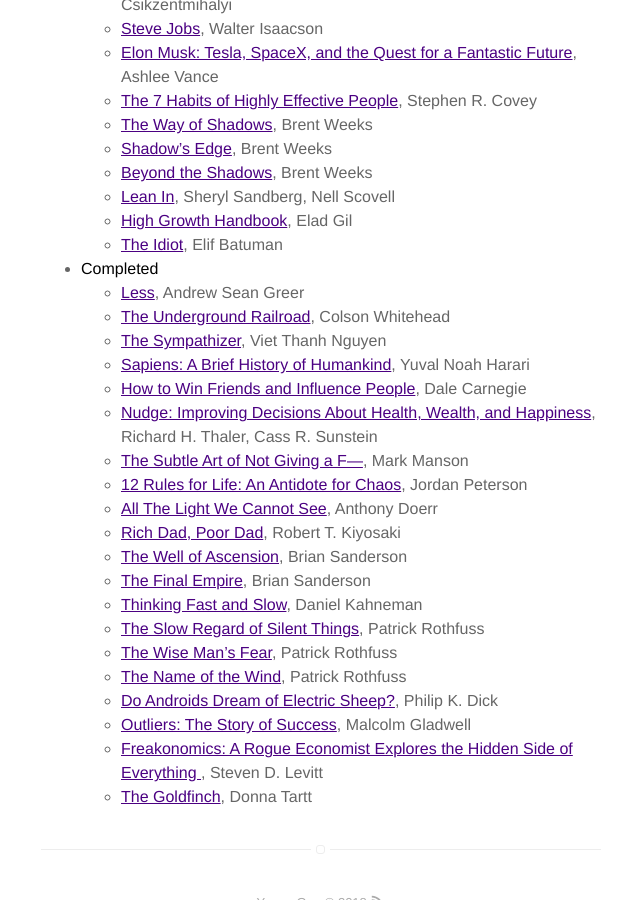
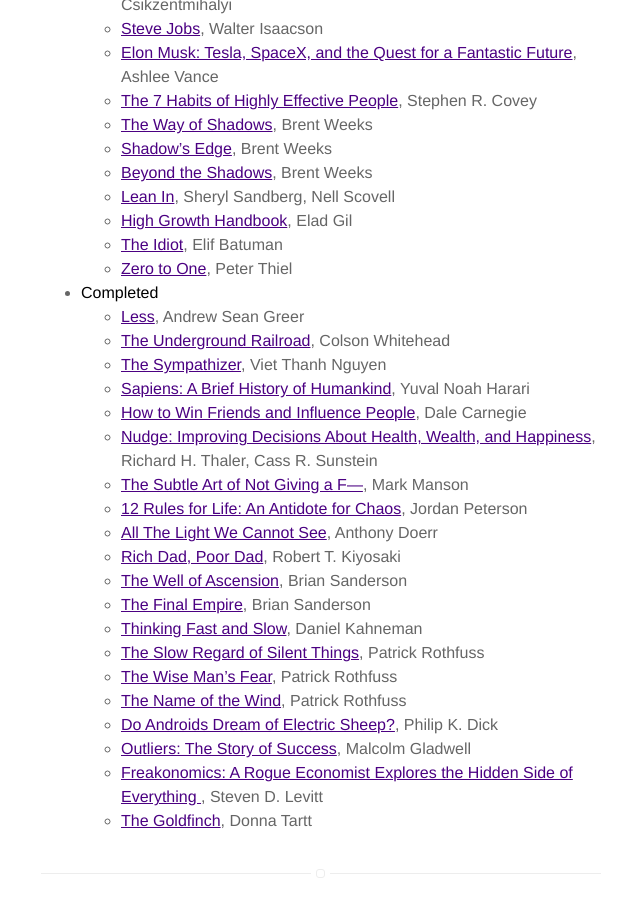
Before and after one commit to OldGuo/oldguo.github.io, a Jekyll site: the page built from about.md, in a window 1280 px wide and 900 px high, scrolled down 1140 px. Shown: the whole window, without its empty margins (319-959 px from the left). Built offline with Jekyll 4.4.1, drawn with Linux system fonts in a browser that asks for light colours.

Commit message:
[10/18] Update interested reading

```diff
--- a/about.md
+++ b/about.md
@@ -36,6 +36,7 @@
   - [Lean In](https://www.goodreads.com/book/show/16071764-lean-in), Sheryl Sandberg, Nell Scovell
   - [High Growth Handbook](https://www.goodreads.com/book/show/40536148-high-growth-handbook), Elad Gil
   - [The Idiot](https://www.goodreads.com/book/show/30962053-the-idiot), Elif Batuman
+  - [Zero to One](https://www.goodreads.com/book/show/18050143-zero-to-one), Peter Thiel
 - **Completed**
   - [Less](https://www.goodreads.com/book/show/39927096-less), Andrew Sean Greer
   - [The Underground Railroad](https://www.goodreads.com/book/show/30555488-the-underground-railroad), Colson Whitehead
```
